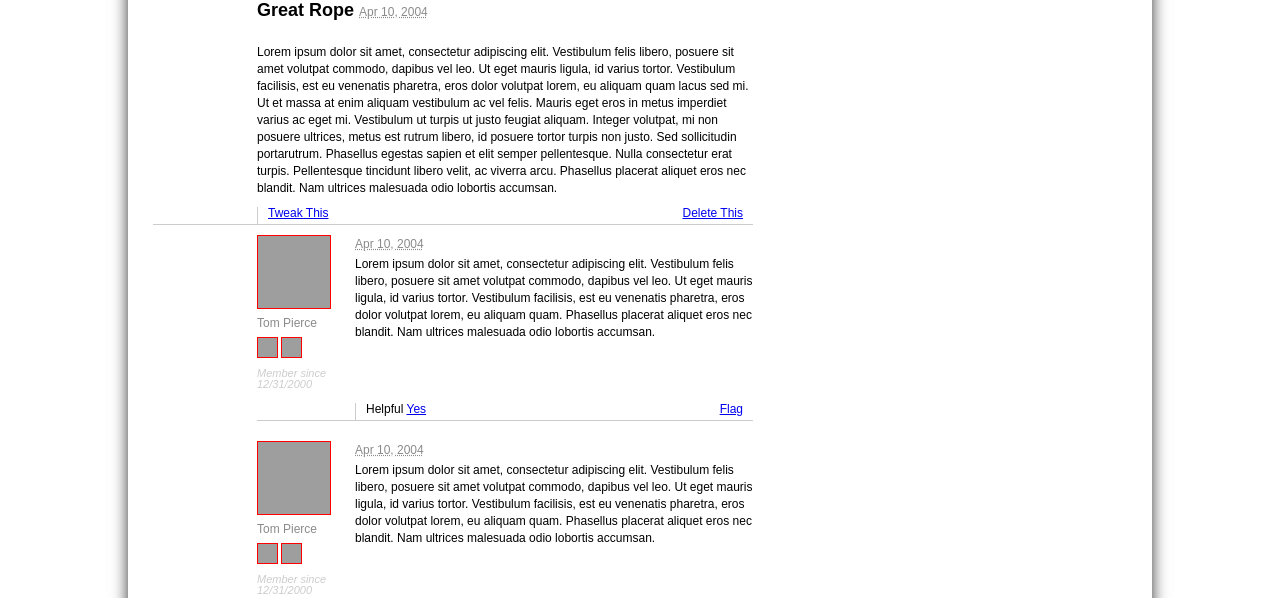
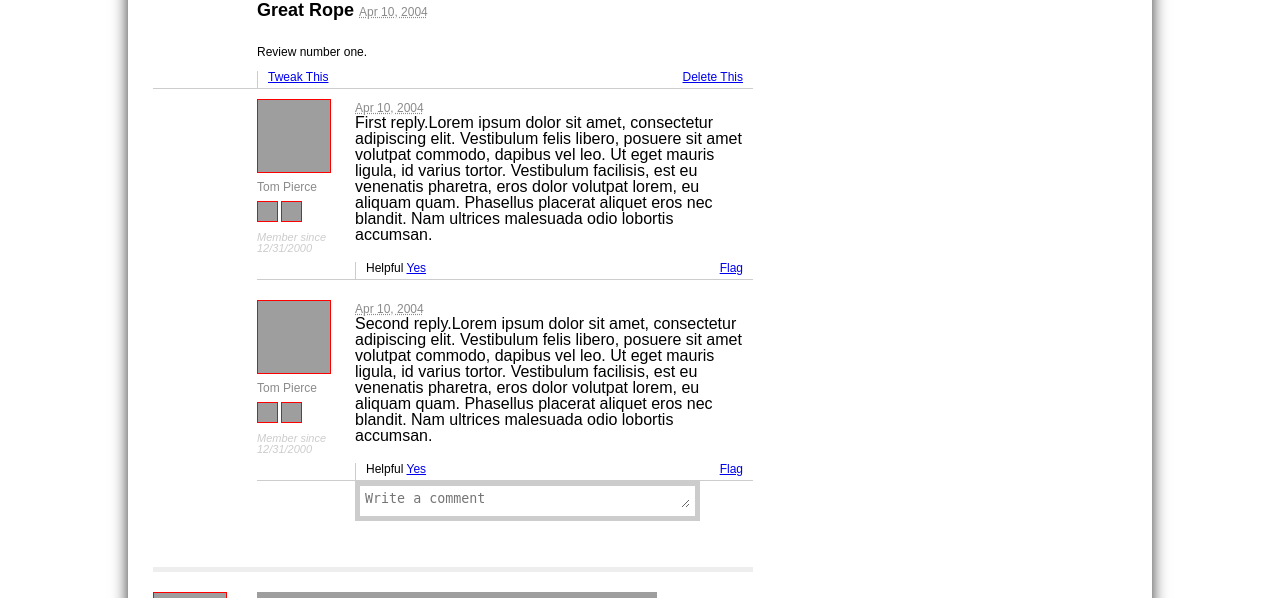
Before and after one commit to Backcountry/UIPrototypes, a PHP site: page / in a window 1280 px wide. Shown: the part 645-1243 px from the top of the page. Run offline with PHP 8.4, Linux system fonts and the light colour scheme; grey boxes are pictures that could not be loaded.

Commit message:
Aggregiate review

```diff
--- a/_includes/wall-content.php
+++ b/_includes/wall-content.php
@@ -6,12 +6,6 @@
 
 <section id="wall-content">
 <?php include("wall-navigation.php"); ?>
-	<!-- spiders only content -->
-	<article id="hreview-aggregate" class="hidden">
-		<span class="type">product</span> <img class="photo" src="http://backcountry.com/product-photo-url" alt="photo of $productName"> <a href="http://backcountry.com/product-url" class="item fn url">Edelweiss Sharp ARC Climbing Rope</a>
-		<span class="rating">4.5</span> out of 5 based on <span class="count">17</span> reviews</span>
-	</article>
-	<!-- end of spiders only content -->
   <article id="hreview-Great-Rope" class="upc hreview">
     <section class="upc-single">
        <?php include("vcard.php") ?>
@@ -21,7 +15,7 @@
         <span class="hidden"> <span class="type">product</span> <img class="photo" src="http://backcountry.com/product-photo-url" alt="photo of $productName"> <a href="http://backcountry.com/product-url" class="item fn url">Edelweiss Sharp ARC Climbing Rope</a> </span>
         <!-- end of meta data for spiders -->
         <blockquote class="description">
-          <p>Lorem ipsum dolor sit amet, consectetur adipiscing elit. Vestibulum felis libero, posuere sit amet volutpat commodo, dapibus vel leo. Ut eget mauris ligula, id varius tortor. Vestibulum facilisis, est eu venenatis pharetra, eros dolor volutpat lorem, eu aliquam quam lacus sed mi. Ut et massa at enim aliquam vestibulum ac vel felis. Mauris eget eros in metus imperdiet varius ac eget mi. Vestibulum ut turpis ut justo feugiat aliquam. Integer volutpat, mi non posuere ultrices, metus est rutrum libero, id posuere tortor turpis non justo. Sed sollicitudin portarutrum. Phasellus egestas sapien et elit semper pellentesque. Nulla consectetur erat turpis. Pellentesque tincidunt libero velit, ac viverra arcu. Phasellus placerat aliquet eros nec blandit. Nam ultrices malesuada odio lobortis accumsan.</p>
+            <p>Review number one.</p>
         </blockquote>
         <?php include("upc-tools.php"); ?>
       </section>
@@ -31,8 +25,8 @@
        <?php include("vcard.php") ?>
         <div>
           <h1><abbr title="2004-04-10T09:58-06:00" class="dtreviewed">Apr 10, 2004</abbr></h1>
-          <blockquote class="description">
-            <p>Lorem ipsum dolor sit amet, consectetur adipiscing elit. Vestibulum felis libero, posuere sit amet volutpat commodo,
+          <blockquote>
+            <p>First reply.Lorem ipsum dolor sit amet, consectetur adipiscing elit. Vestibulum felis libero, posuere sit amet volutpat commodo,
               dapibus vel leo. Ut eget mauris ligula, id varius tortor. Vestibulum facilisis, est eu venenatis pharetra, eros dolor volutpat lorem, eu aliquam quam.
               Phasellus placerat aliquet eros nec blandit. Nam ultrices malesuada odio lobortis accumsan.</p>
           </blockquote>
@@ -43,8 +37,8 @@
        <?php include("vcard.php") ?>
         <div class="clearfix">
           <h1><abbr title="2004-04-10T09:58-06:00" class="dtreviewed">Apr 10, 2004</abbr></h1>
-          <blockquote class="description">
-            <p>Lorem ipsum dolor sit amet, consectetur adipiscing elit. Vestibulum felis libero, posuere sit amet volutpat commodo,
+          <blockquote>
+            <p>Second reply.Lorem ipsum dolor sit amet, consectetur adipiscing elit. Vestibulum felis libero, posuere sit amet volutpat commodo,
               dapibus vel leo. Ut eget mauris ligula, id varius tortor. Vestibulum facilisis, est eu venenatis pharetra, eros dolor volutpat lorem, eu aliquam quam.
               Phasellus placerat aliquet eros nec blandit. Nam ultrices malesuada odio lobortis accumsan.</p>
           </blockquote>
@@ -63,8 +57,7 @@
         <span class="hidden"> <span class="type">product</span> <img class="photo" src="http://backcountry.com/product-photo-url" alt="photo of $productName"> <a href="http://backcountry.com/product-url" class="item fn url">Edelweiss Sharp ARC Climbing Rope</a> </span>
         <!-- end of meta data for spiders -->
         <blockquote class="description">
-          <p>Lorem ipsum dolor sit amet, consectetur adipiscing elit. Vestibulum felis libero, posuere sit amet volutpat commodo,
-            dapibus vel leo. Ut eget mauris ligula, id varius tortor.</p>
+          <p>Review number two.</p>
           <img src="#fpo" class="cpi" height="440" width="440" alt="customer provided image" /> </blockquote>
         <?php $reply = false; include("upc-tools.php"); ?>
       </section>
@@ -74,7 +67,7 @@
        <?php include("vcard.php") ?>
         <div>
           <h1><abbr title="2004-04-10T09:58-06:00" class="dtreviewed">2 Days ago</abbr></h1>
-          <blockquote class="description">
+          <blockquote>
             <p>Vestibulum facilisis, est eu venenatis pharetra, eros dolor volutpat lorem, eu aliquam quam.
               Phasellus placerat aliquet eros nec blandit. Nam ultrices malesuada odio lobortis accumsan.</p>
           </blockquote>
@@ -105,7 +98,7 @@
         <div>
           <h5 class="upc-status"><em>answer</em> <abbr title="2004-04-10T09:58-06:00" class="dtreviewed">2 days ago</abbr></h5>
           <blockquote class="description">
-            <p>Lorem ipsum dolor sit amet, consectetur adipiscing elit. Vestibulum felis libero, posuere sit amet volutpat commodo,
+            <p>Question. iorem ipsum dolor sit amet, consectetur adipiscing elit. Vestibulum felis libero, posuere sit amet volutpat commodo,
               dapibus vel leo. Ut eget mauris ligula, id varius tortor. Vestibulum facilisis, est eu venenatis pharetra, eros dolor volutpat lorem, eu aliquam quam.
               Phasellus placerat aliquet eros nec blandit. Nam ultrices malesuada odio lobortis accumsan.</p>
           </blockquote>
```
